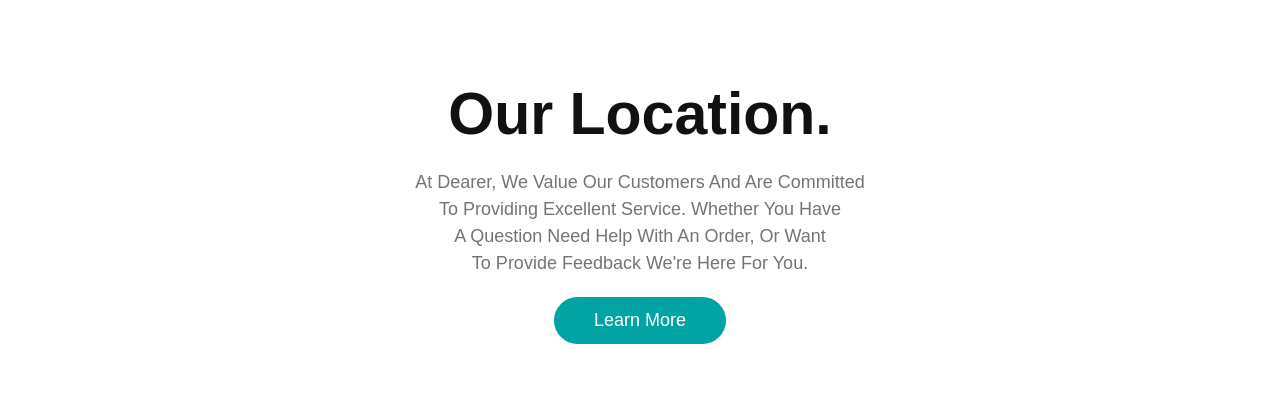
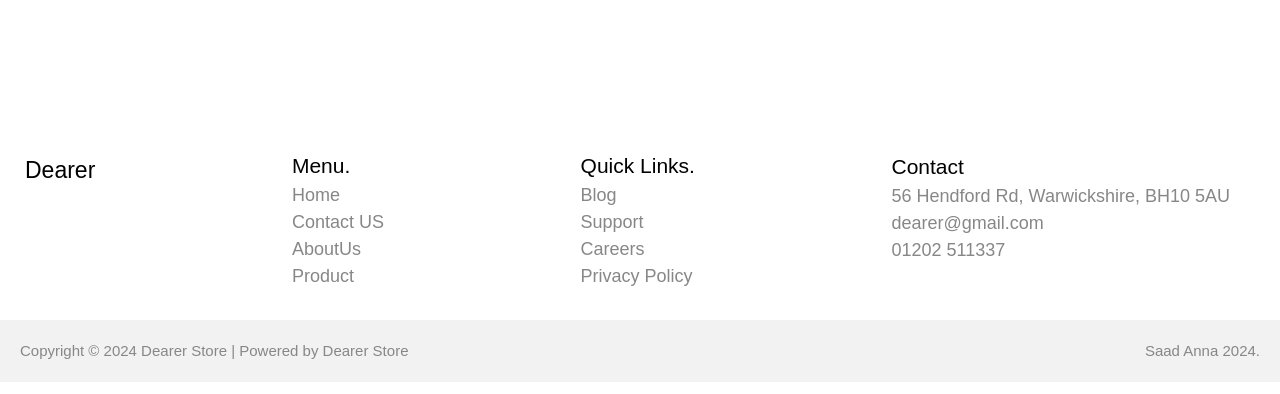
Before and after one commit to SaadAnna/Dearer, a React (Create React App) app: page /Contact in a window 1280 px wide. Shown: the part 1059-1453 px from the top of the page. Built offline with nearby package versions, Linux system fonts and the light colour scheme.

Commit message:
modified style.css and Contact.js file

```diff
--- a/src/Contact.js
+++ b/src/Contact.js
@@ -50,24 +50,6 @@
             Send Message
           </span>
         </form>
-      </div>
-      <div className="contact">
-        <h1>Our Location.</h1>
-        <h5>
-          At Dearer, We Value Our Customers And Are Committed <br />
-          To Providing Excellent Service. Whether You Have <br />A Question Need
-          Help With An Order, Or Want
-          <br /> To Provide Feedback We're Here For You.
-        </h5>
-        <Link
-          to="/About"
-          id="QiukLink"
-          onClick={() => window.scrollTo({ top: 0, behavior: "smooth" })}
-        >
-          Learn More
-        </Link>
-      </div>
-      <div id="Loaction">
         <iframe
           src="https://www.google.com/maps/embed?pb=!1m18!1m12!1m3!1d88064.74796248671!2d-6.682781942002941!3d34.26701210053606!2m3!1f0!2f0!3f0!3m2!1i1024!2i768!4f13.1!3m3!1m2!1s0xda7575f8a6d8643%3A0xc7050653c05e128b!2sKenitra%2C%20Morocco!5e1!3m2!1sen!2ses!4v1722856127213!5m2!1sen!2ses"
           id="location"
@@ -76,6 +58,7 @@
           referrerpolicy="no-referrer-when-downgrade"
         ></iframe>
       </div>
+
       <div id="Fotter">
         <h5>Dearer</h5>
         <div>
--- a/src/Style.css
+++ b/src/Style.css
@@ -511,25 +511,22 @@
 }
 #Form_Contact{
     display: flex;
-    justify-content: center;
+    justify-content: space-around;
     align-items: center;
     text-align: center;
-    flex-direction: column;
-    width:  fit-content;
-    height: fit-content;
     background-color: white;
     border-radius: 15px;
-    margin: auto;
     margin-top: 100px;
-    padding: 15px;
 }
 #Form_Contact  form{
-    display: flex;
-    flex-direction: column;
-    width: 550px;
-    height: fit-content;
-    padding: 15px;
-    background-color: transparent;
+display: flex;
+justify-content: center;
+align-items: center;
+text-align: center;
+width:400px ;
+height: fit-content;
+padding: 20px;
+flex-direction: column;
 }
 #Form_Contact form input{
     background-color: transparent;
@@ -558,10 +555,11 @@
     outline: none;
     border: none;
     border: 0.1px solid #cdcdcd;
-    margin-top: 40px;
     background-color: transparent;
     padding-left: 8px;
     border-radius: 4px;
+    margin: auto;
+     margin-top: 40px;
 }
 #Form_Contact form input::placeholder{
     position: relative;
@@ -586,61 +584,8 @@
 #Form_Contact form span:hover{
     background-color:  #007878;
 }
-#Loaction{
-    display: block;
-    justify-content:center;
-    margin: auto;
-    flex-direction: column;
-    align-items: center;
-    text-align: center;
-    margin-top: 150px;
-}
- .contact{
-    display: flex;
-    justify-content: center;
-    align-items: center;
-    flex-direction: column;
-    text-align: center;
-    margin-top: 120px;
-}
- .contact h1{
-    color: #000000ee;
-    font-size: 59px;
-    font-family: 'Poppins', sans-serif;
-    font-weight: 800;
-}
- .contact h5{
-    color: #747474;
-    font-size: 18px;
-    font-family: 'Poppins', sans-serif;
-    font-weight: 400;
-    margin-top: 10px;
-}
- .contact a{
-    font-size: 18px;
-    font-family: 'Poppins', sans-serif ;
-    font-weight: 500;
-    color: white;
-    padding-left: 40px;
-    padding-right: 40px;
-    padding-top: 10px;
-    padding-bottom: 10px;
-    border-radius: 25px;
-    background-color: #01a3a3;
-    margin-top: 20px;
-    transition: 2ms;
-}
- .contact a:hover{
-    background-color: #007878;
-}
-#Loaction{
-    display: flex;
-    justify-content: center;
-    align-items: center;
-    text-align: center;
-}
 #location{
-    width: 700px;
+    width: 550px;
     height: 450px;
     border-radius: 4px;
     filter: brightness(59%);
@@ -1093,7 +1038,6 @@
     margin: auto;
   }
   #People_Opinions div {
-
     display: flex;
     justify-content: center;
     align-items: center;
@@ -1265,15 +1209,18 @@
     #Your_MEssage button{
         width: 18%;
     }
-    #Form_Contact form{
-        margin: auto;
+    #Form_Contact{
+        display: block;
+        justify-content: center;
+        align-items: center;
+        text-align: center;
     }
     #Form_Contact form{
         width: 410px;
         margin: auto;
     }
     #Form_Contact form input{
-        width:  200px;
+        width:  250px;
         display: block;
         justify-content: start;
         align-items: start;
@@ -1282,7 +1229,7 @@
         margin-top: 40px;
     }
     #Form_Contact form textarea{
-        width:  200px;
+        width:  250px;
         display: block;
         justify-content: start;
         align-items: start;
@@ -1291,7 +1238,7 @@
         margin-top: 40px;
     }
     #Form_Contact form span{
-        width: 200px;
+        width: 250px;
         text-align: center;
         margin: auto;
         margin-top: 40px;
```
